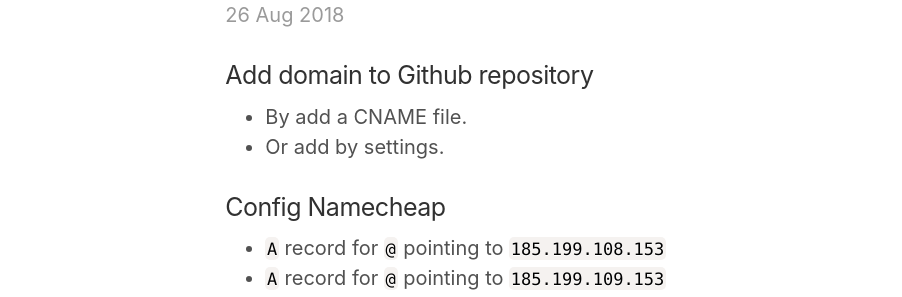
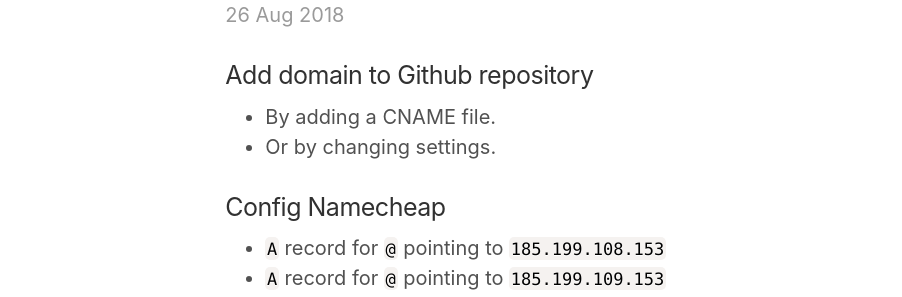
Before and after one commit to lingt-xyz/note, a Jekyll site: the page built from _posts/2018-08-26-link-namecheap-domain-to-GitHub-Pages.md, in a window 1280 px wide. Shown: the part 232-529 px from the top of the page, without its empty margins (3-905 px from the left). Built offline with Jekyll 4.4.1, drawn with Linux system fonts in a browser that asks for light colours.

Commit message:
update content

```diff
--- a/_posts/2018-08-26-link-namecheap-domain-to-GitHub-Pages.md
+++ b/_posts/2018-08-26-link-namecheap-domain-to-GitHub-Pages.md
@@ -7,8 +7,8 @@
 ---
 
 ### Add domain to Github repository
-* By add a CNAME file.
-* Or add by settings.
+* By adding a CNAME file.
+* Or by changing settings.
 
 ### Config Namecheap
 * ``A`` record for ``@`` pointing to ``185.199.108.153``
```
